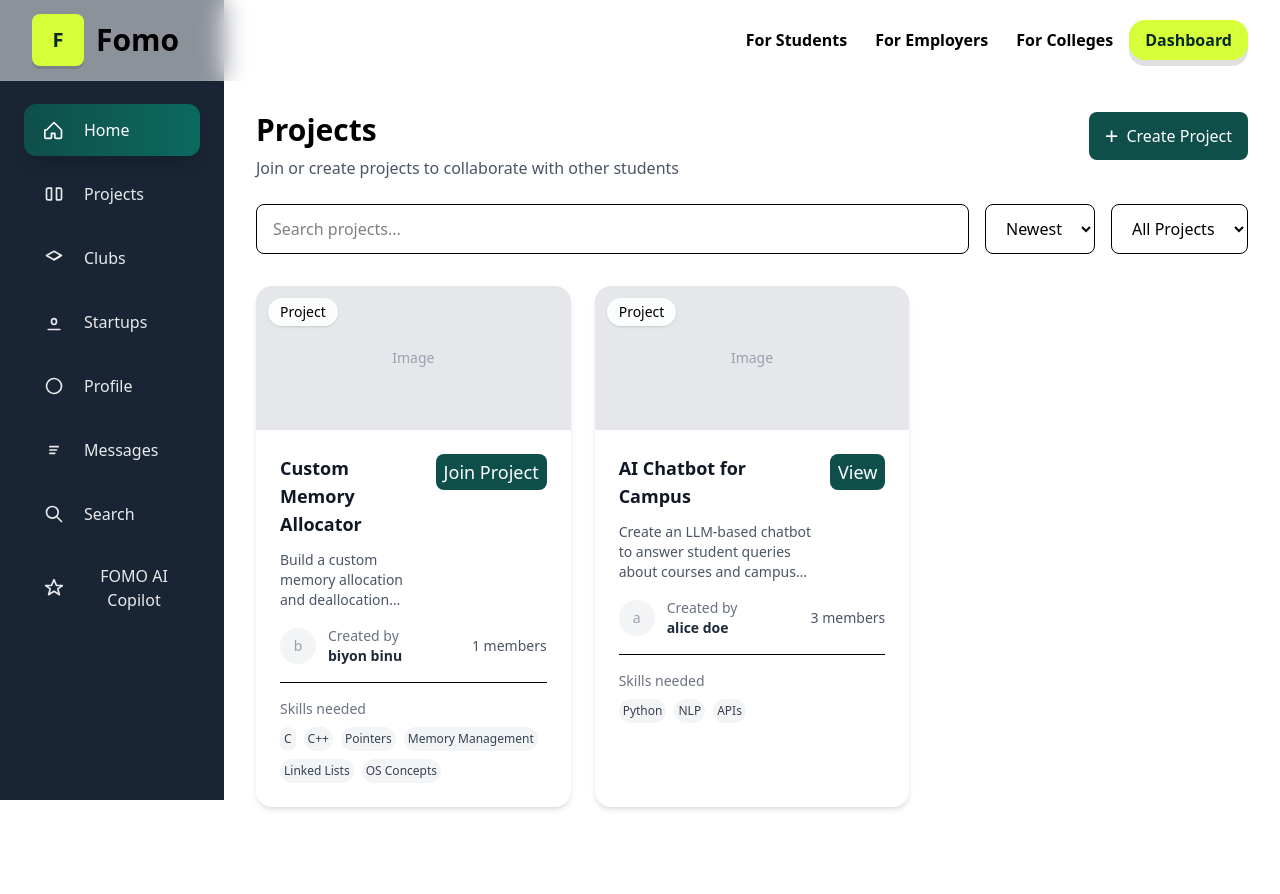
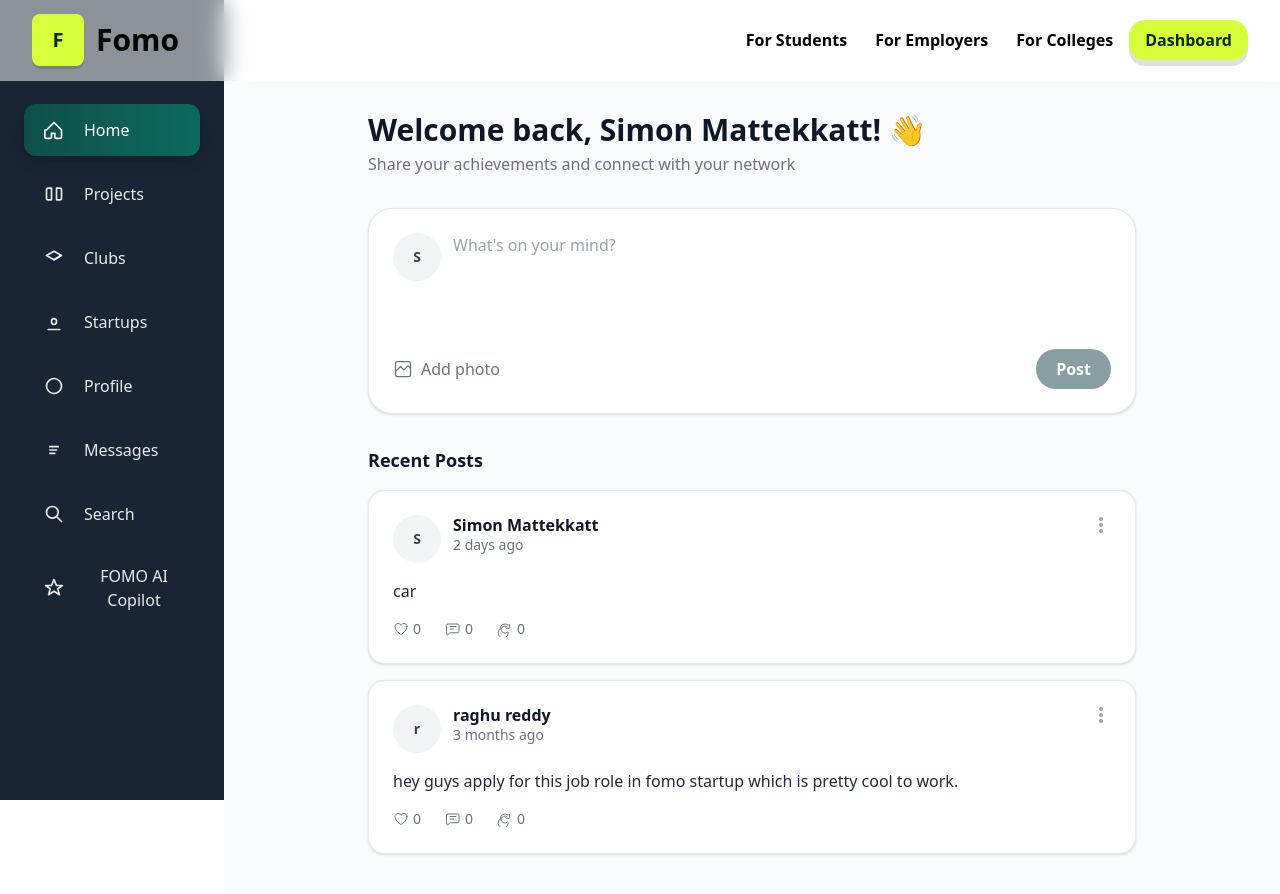
Before and after one commit to FO-MO/fomo-frontend, a Next.js app: page /students in a window 1280 px wide. Shown: the top 894 px of the page. Before the commit the page ends 871 px from the top, so only its background shows below. Built offline with nearby package versions, Linux system fonts and the light colour scheme.

Commit message:
created home page and also did some updates

```diff
--- a/app/students/page.tsx
+++ b/app/students/page.tsx
@@ -1,81 +1,134 @@
-import React from "react";
-import ProjectCard, { Project } from "@/components/ProjectCard";
+import PostCard, { Post } from "@/components/PostCard";
 
-const mockProjects: Project[] = [
+export type HomePageData = {
+  user: {
+    name: string;
+    initials: string;
+    greetingEmoji: string;
+    subtitle: string;
+  };
+  composer: {
+    placeholder: string;
+    postLabel: string;
+  };
+  postsSectionTitle: string;
+  posts: Post[];
+};
+
+const homePageData: HomePageData = {
+  user: {
+    name: "Simon Mattekkatt",
+    initials: "S",
+    greetingEmoji: "👋",
+    subtitle: "Share your achievements and connect with your network",
+  },
+  composer: {
+    placeholder: "What's on your mind?",
+    postLabel: "Post",
+  },
+  postsSectionTitle: "Recent Posts",
+  posts: [
     {
       id: "1",
-    title: "Custom Memory Allocator",
-    description:
-      "Build a custom memory allocation and deallocation system similar to malloc and free. Focus on fragmentation and performance.",
-    tags: ["Project"],
-    creator: { name: "biyon binu", avatarUrl: null },
-    membersCount: 1,
-    skills: [
-      "C",
-      "C++",
-      "Pointers",
-      "Memory Management",
-      "Linked Lists",
-      "OS Concepts",
-    ],
-    actions: [{ label: "Join Project", href: "#" }],
-    imageUrl: null,
+      author: {
+        name: "Simon Mattekkatt",
+        initials: "S",
+      },
+      postedAgo: "2 days ago",
+      message: "car",
+      stats: {
+        likes: 0,
+        comments: 0,
+        shares: 0,
+      },
     },
     {
       id: "2",
-    title: "AI Chatbot for Campus",
-    description:
-      "Create an LLM-based chatbot to answer student queries about courses and campus life.",
-    tags: ["Project"],
-    creator: { name: "alice doe", avatarUrl: null },
-    membersCount: 3,
-    skills: ["Python", "NLP", "APIs"],
-    actions: [{ label: "View", href: "#" }],
-    imageUrl: null,
+      author: {
+        name: "raghu reddy",
+        initials: "r",
       },
-];
+      postedAgo: "3 months ago",
+      message:
+        "hey guys apply for this job role in fomo startup which is pretty cool to work.",
+      stats: {
+        likes: 0,
+        comments: 0,
+        shares: 0,
+      },
+    },
+  ],
+};
 
-export default function StudentsPage() {
+export default function StudentsHomePage() {
+  const { user, composer, postsSectionTitle, posts } = homePageData;
+
   return (
-    <main className="w-full px-6 sm:px-8 pt-8 pb-16">
-      <div className="flex items-start justify-between gap-6">
-        <div>
-          <h1 className="text-3xl font-extrabold">Projects</h1>
-          <p className="text-gray-600 mt-2">
-            Join or create projects to collaborate with other students
-          </p>
+    <main className="w-full px-6 sm:px-8 pt-8 pb-16 bg-gray-50">
+      <section className="max-w-3xl mx-auto flex flex-col gap-8">
+        <header>
+          <h1 className="text-3xl font-bold text-gray-900">
+            Welcome back, {user.name}! {user.greetingEmoji}
+          </h1>
+          <p className="text-gray-500 mt-1">{user.subtitle}</p>
+        </header>
+
+        <section className="bg-white border border-gray-200 rounded-3xl shadow-sm p-6 flex flex-col gap-4">
+          <div className="flex items-start gap-3">
+            <div className="w-12 h-12 rounded-full bg-gray-100 flex items-center justify-center text-sm font-semibold text-gray-700">
+              {user.initials}
             </div>
-
-        <div className="ml-auto">
-          <button className="bg-[#0f4f4a] text-white px-4 py-2 rounded-lg inline-flex items-center gap-2">
-            <span className="text-2xl">+</span>
-            <span>Create Project</span>
+            <textarea
+              className="flex-1 min-h-[100px] border-none resize-none focus:outline-none text-gray-700 placeholder:text-gray-400"
+              placeholder={composer.placeholder}
+            />
+          </div>
+          <div className="flex items-center justify-between">
+            <button
+              type="button"
+              className="flex items-center gap-2 text-gray-500 hover:text-gray-700 transition"
+            >
+              <svg
+                xmlns="http://www.w3.org/2000/svg"
+                className="w-5 h-5"
+                fill="none"
+                viewBox="0 0 24 24"
+                stroke="currentColor"
+                strokeWidth={1.5}
+              >
+                <path
+                  strokeLinecap="round"
+                  strokeLinejoin="round"
+                  d="M3 5.25a2.25 2.25 0 012.25-2.25h13.5A2.25 2.25 0 0121 5.25v13.5a2.25 2.25 0 01-2.25 2.25H5.25A2.25 2.25 0 013 18.75V5.25z"
+                />
+                <path
+                  strokeLinecap="round"
+                  strokeLinejoin="round"
+                  d="M3 15l6-6 4 4 5-5 3 3"
+                />
+              </svg>
+              Add photo
+            </button>
+            <button
+              type="button"
+              className="px-5 py-2 rounded-full bg-[#879EA2] text-white font-semibold hover:bg-[#6f878b] transition"
+            >
+              {composer.postLabel}
             </button>
           </div>
-      </div>
+        </section>
 
-      <div className="mt-6 flex gap-4 items-center">
-        <div className="flex-1">
-          <input
-            className="w-full border rounded-lg px-4 py-3"
-            placeholder="Search projects..."
-          />
-        </div>
-
-        <select className="border rounded-lg px-4 py-3">
-          <option>Newest</option>
-        </select>
-
-        <select className="border rounded-lg px-4 py-3">
-          <option>All Projects</option>
-        </select>
-      </div>
-
-      <div className="mt-8 grid grid-cols-1 sm:grid-cols-2 lg:grid-cols-3 gap-6">
-        {mockProjects.map((p) => (
-          <ProjectCard key={p.id} project={p} />
+        <section className="flex flex-col gap-4">
+          <h2 className="text-lg font-semibold text-gray-900">
+            {postsSectionTitle}
+          </h2>
+          <div className="flex flex-col gap-4">
+            {posts.map((post) => (
+              <PostCard key={post.id} post={post} />
             ))}
           </div>
+        </section>
+      </section>
     </main>
   );
 }
--- a/app/students/profile/page.tsx
+++ b/app/students/profile/page.tsx
@@ -1,17 +1,23 @@
-const userProfile = {
+"use client";
+
+import React, { useState } from "react";
+import ProfileProjectCard from "@/components/ProfileProjectCard";
+import ProfileClubCard from "@/components/ProfileClubCard";
+import ProfileInternshipCard from "@/components/ProfileInternshipCard";
+
+type TabKey = "projects" | "clubs" | "internships";
+
+const profileData = {
   name: "Simon Mattekkatt",
   email: "robertcresol@gmail.com",
   initials: "SM",
-  skills: [],
-  interests: [],
   followers: 0,
   following: 0,
   tabs: [
-    { key: "projects", label: "Projects" },
-    { key: "clubs", label: "Clubs" },
-    { key: "internships", label: "Internships" },
+    { key: "projects" as TabKey, label: "Projects" },
+    { key: "clubs" as TabKey, label: "Clubs" },
+    { key: "internships" as TabKey, label: "Internships" },
   ],
-  activeTab: "projects",
   projects: [
     {
       title: "EcoTrack Mobile App",
@@ -28,38 +34,119 @@ const userProfile = {
       tags: ["React", "Firebase", "Tailwind CSS"],
     },
   ],
+  clubs: [
+    {
+      name: "AI Innovators",
+      description: "Explore cutting-edge AI technologies with industry experts",
+      tags: ["Artificial Intelligence", "Machine Learning"],
+      badge: "Expert-led",
+    },
+    {
+      name: "Product Design Lab",
+      description:
+        "Learn product design methodologies from Apple and Tesla designers",
+      tags: ["Product Design", "UX"],
+      badge: "Expert-led",
+    },
+  ],
+  internships: [
+    {
+      role: "UI/UX Design Intern at Adobe",
+      timeline: "Summer 2023",
+      location: "San Francisco, CA",
+      status: "Applied",
+    },
+    {
+      role: "Frontend Developer Intern at Spotify",
+      timeline: "Summer 2023",
+      location: "Remote",
+      status: "Applied",
+    },
+  ],
 };
 
 export default function ProfilePage() {
+  const [activeTab, setActiveTab] = useState<TabKey>("projects");
+
+  const renderTabContent = () => {
+    switch (activeTab) {
+      case "projects":
+        return (
+          <div className="mt-6 flex flex-col gap-6">
+            {profileData.projects.map((project) => (
+              <ProfileProjectCard
+                key={project.title}
+                title={project.title}
+                description={project.description}
+                status={project.status}
+                tags={project.tags}
+              />
+            ))}
+          </div>
+        );
+      case "clubs":
+        return (
+          <div className="mt-6 flex flex-col gap-6">
+            {profileData.clubs.map((club) => (
+              <ProfileClubCard
+                key={club.name}
+                name={club.name}
+                description={club.description}
+                tags={club.tags}
+                badge={club.badge}
+              />
+            ))}
+          </div>
+        );
+      case "internships":
+        return (
+          <div className="mt-6 flex flex-col gap-6">
+            {profileData.internships.map((internship) => (
+              <ProfileInternshipCard
+                key={internship.role}
+                role={internship.role}
+                timeline={internship.timeline}
+                location={internship.location}
+                status={internship.status}
+              />
+            ))}
+          </div>
+        );
+      default:
+        return null;
+    }
+  };
+
   return (
-    <div className="w-full min-h-screen bg-white">
+    <div className="w-full min-h-screen bg-white px-5">
       <div className="w-full h-32 bg-gradient-to-r from-gray-200 to-gray-300" />
       <div className="max-w-5xl mx-auto -mt-16 flex gap-8">
-        {/* Left: Avatar and main info */}
         <div className="flex-1">
           <div className="flex items-center gap-6">
             <div className="w-32 h-32 rounded-full bg-gray-100 flex items-center justify-center text-4xl font-bold border-4 border-white shadow-lg">
-              {userProfile.initials}
+              {profileData.initials}
             </div>
             <div>
               <h1 className="text-3xl font-extrabold mb-1">
-                {userProfile.name}
+                {profileData.name}
               </h1>
-              <div className="text-gray-500 text-lg">@{userProfile.email}</div>
+              <div className="text-gray-500 text-lg">@{profileData.email}</div>
             </div>
           </div>
 
-          {/* Tabs */}
           <div className="mt-10">
             <div className="flex gap-2 bg-gray-100 rounded-xl p-2 w-full max-w-xl">
-              {userProfile.tabs.map((tab) => (
+              {profileData.tabs.map((tab) => (
                 <button
                   key={tab.key}
-                  className={`px-5 py-2 rounded-lg font-medium text-base transition-all duration-100 ${
-                    userProfile.activeTab === tab.key
-                      ? "bg-white shadow text-black"
-                      : "text-gray-500"
+                  type="button"
+                  className={`px-5 py-2 rounded-lg font-medium text-base transition-all duration-200 transform focus:outline-none focus-visible:ring-2 focus-visible:ring-offset-2 focus-visible:ring-[#185c5a] ${
+                    activeTab === tab.key
+                      ? "bg-white text-gray-900 shadow-md scale-[1.02]"
+                      : "text-gray-500 hover:bg-white/70 hover:text-gray-800 hover:shadow-sm hover:-translate-y-0.5"
                   }`}
+                  aria-pressed={activeTab === tab.key}
+                  onClick={() => setActiveTab(tab.key)}
                 >
                   {tab.label}
                 </button>
@@ -67,61 +154,18 @@ export default function ProfilePage() {
             </div>
           </div>
 
-          {/* Projects List */}
-          {userProfile.activeTab === "projects" && (
-            <div className="mt-6 flex flex-col gap-6">
-              {userProfile.projects.map((proj, idx) => (
-                <div
-                  key={proj.title + idx}
-                  className="bg-white rounded-2xl border border-gray-200 shadow-sm p-6"
-                >
-                  <div className="flex items-center justify-between mb-1">
-                    <h2 className="text-xl font-semibold">{proj.title}</h2>
-                    <span
-                      className={`px-4 py-1 rounded-full font-semibold text-sm ${
-                        proj.status === "Active"
-                          ? "bg-[#185c5a] text-white"
-                          : "bg-gray-100 text-gray-700"
-                      }`}
-                    >
-                      {proj.status}
-                    </span>
-                  </div>
-                  <div className="text-gray-700 mb-3">{proj.description}</div>
-                  <div className="flex gap-2 flex-wrap">
-                    {proj.tags.map((tag) => (
-                      <span
-                        key={tag}
-                        className="bg-gray-100 text-gray-700 rounded-full px-3 py-1 text-xs font-medium"
-                      >
-                        {tag}
-                      </span>
-                    ))}
-                  </div>
-                </div>
-              ))}
-            </div>
-          )}
+          {renderTabContent()}
         </div>
 
-        {/* Right: Skills, Interests, Followers */}
         <div className="w-72 pt-24">
-          <div className="mb-6">
-            <h3 className="font-semibold text-lg mb-2">Skills</h3>
-            {/* List skills here if any */}
-          </div>
-          <div className="mb-6">
-            <h3 className="font-semibold text-lg mb-2">Interests</h3>
-            {/* List interests here if any */}
-          </div>
           <div className="border-t pt-4">
             <div className="flex justify-between text-gray-700 font-medium mb-2">
               <span>Followers</span>
-              <span>{userProfile.followers}</span>
+              <span>{profileData.followers}</span>
             </div>
             <div className="flex justify-between text-gray-700 font-medium">
               <span>Following</span>
-              <span>{userProfile.following}</span>
+              <span>{profileData.following}</span>
             </div>
           </div>
         </div>
--- /dev/null
+++ b/components/PostCard.tsx
@@ -0,0 +1,118 @@
+"use client";
+
+import React from "react";
+
+type PostAuthor = {
+  name: string;
+  initials: string;
+};
+
+type PostStats = {
+  likes: number;
+  comments: number;
+  shares?: number;
+};
+
+export type Post = {
+  id: string;
+  author: PostAuthor;
+  postedAgo: string;
+  message: string;
+  stats: PostStats;
+};
+
+type Props = {
+  post: Post;
+};
+
+export default function PostCard({ post }: Props) {
+  const { author, postedAgo, message, stats } = post;
+
+  return (
+    <article className="bg-white border border-gray-200 rounded-2xl shadow-sm p-6 flex flex-col gap-4">
+      <header className="flex items-start justify-between">
+        <div className="flex items-start gap-3">
+          <div className="w-12 h-12 rounded-full bg-gray-100 flex items-center justify-center text-sm font-semibold text-gray-700">
+            {author.initials}
+          </div>
+          <div>
+            <p className="font-semibold text-gray-900 leading-tight">
+              {author.name}
+            </p>
+            <p className="text-sm text-gray-500">{postedAgo}</p>
+          </div>
+        </div>
+        <button
+          type="button"
+          className="text-gray-400 hover:text-gray-600 transition"
+          aria-label="Post options"
+        >
+          <svg
+            xmlns="http://www.w3.org/2000/svg"
+            className="w-5 h-5"
+            fill="currentColor"
+            viewBox="0 0 20 20"
+          >
+            <path d="M10 6a2 2 0 110-4 2 2 0 010 4zM10 12a2 2 0 110-4 2 2 0 010 4zM10 18a2 2 0 110-4 2 2 0 010 4z" />
+          </svg>
+        </button>
+      </header>
+
+      <p className="text-gray-800 whitespace-pre-line">{message}</p>
+
+      <footer className="flex items-center gap-6 text-sm text-gray-500">
+        <span className="flex items-center gap-1">
+          <svg
+            xmlns="http://www.w3.org/2000/svg"
+            className="w-4 h-4"
+            fill="none"
+            viewBox="0 0 24 24"
+            stroke="currentColor"
+            strokeWidth={1.5}
+          >
+            <path
+              strokeLinecap="round"
+              strokeLinejoin="round"
+              d="M21 8.25c0-2.485-2.099-4.5-4.688-4.5-1.935 0-3.597 1.126-4.312 2.733-.715-1.607-2.377-2.733-4.313-2.733C5.1 3.75 3 5.765 3 8.25c0 7.22 9 12 9 12s9-4.78 9-12z"
+            />
+          </svg>
+          {stats.likes}
+        </span>
+        <span className="flex items-center gap-1">
+          <svg
+            xmlns="http://www.w3.org/2000/svg"
+            className="w-4 h-4"
+            fill="none"
+            viewBox="0 0 24 24"
+            stroke="currentColor"
+            strokeWidth={1.5}
+          >
+            <path
+              strokeLinecap="round"
+              strokeLinejoin="round"
+              d="M7.5 8.25h9m-9 3.75h5.25m-10.5 3.375V6.75a2.25 2.25 0 012.25-2.25h13.5A2.25 2.25 0 0121 6.75v8.629a2.25 2.25 0 01-2.25 2.25H8.309a2.25 2.25 0 00-1.591.659l-2.772 2.772c-.516.516-1.401.151-1.401-.58z"
+            />
+          </svg>
+          {stats.comments}
+        </span>
+        <span className="flex items-center gap-1">
+          <svg
+            xmlns="http://www.w3.org/2000/svg"
+            className="w-4 h-4"
+            fill="none"
+            viewBox="0 0 24 24"
+            stroke="currentColor"
+            strokeWidth={1.5}
+          >
+            <path
+              strokeLinecap="round"
+              strokeLinejoin="round"
+              d="M4.5 12a7.5 7.5 0 0112.38-5.742l.87-.87a.75.75 0 011.28.53v4.25a.75.75 0 01-.75.75h-4.25a.75.75 0 01-.53-1.28l1.22-1.22A5.998 5.998 0 006 12a6 6 0 009.743 4.743.75.75 0 11.994 1.124A7.5 7.5 0 114.5 12z"
+            />
+          </svg>
+          {stats.shares ?? 0}
+        </span>
+      </footer>
+    </article>
+  );
+}
--- /dev/null
+++ b/components/ProfileClubCard.tsx
@@ -0,0 +1,41 @@
+import React from "react";
+
+type Props = {
+  name: string;
+  description: string;
+  tags: string[];
+  badge?: string;
+};
+
+export default function ProfileClubCard({
+  name,
+  description,
+  tags,
+  badge,
+}: Props) {
+  return (
+    <div className="bg-white rounded-2xl border border-gray-200 shadow-sm p-6">
+      <div className="flex items-start justify-between mb-2">
+        <div>
+          <h2 className="text-xl font-semibold text-gray-900">{name}</h2>
+          <p className="text-gray-700 mt-1">{description}</p>
+        </div>
+        {badge && (
+          <span className="px-4 py-1 rounded-full bg-[#185c5a] text-white text-sm font-semibold">
+            {badge}
+          </span>
+        )}
+      </div>
+      <div className="flex gap-2 flex-wrap">
+        {tags.map((tag) => (
+          <span
+            key={tag}
+            className="bg-gray-100 text-gray-700 rounded-full px-3 py-1 text-xs font-medium"
+          >
+            {tag}
+          </span>
+        ))}
+      </div>
+    </div>
+  );
+}
--- /dev/null
+++ b/components/ProfileInternshipCard.tsx
@@ -0,0 +1,31 @@
+import React from "react";
+
+type Props = {
+  role: string;
+  timeline: string;
+  location: string;
+  status: string;
+};
+
+export default function ProfileInternshipCard({
+  role,
+  timeline,
+  location,
+  status,
+}: Props) {
+  return (
+    <div className="bg-white rounded-2xl border border-gray-200 shadow-sm p-6">
+      <div className="flex items-start justify-between">
+        <div>
+          <h2 className="text-xl font-semibold text-gray-900">{role}</h2>
+          <p className="text-gray-600 mt-2">
+            {timeline} <span className="mx-1">•</span> {location}
+          </p>
+        </div>
+        <span className="px-4 py-1 rounded-full bg-gray-100 text-gray-700 text-sm font-semibold">
+          {status}
+        </span>
+      </div>
+    </div>
+  );
+}
--- /dev/null
+++ b/components/ProfileProjectCard.tsx
@@ -0,0 +1,43 @@
+import React from "react";
+
+type Props = {
+  title: string;
+  description: string;
+  status: string;
+  tags: string[];
+};
+
+export default function ProfileProjectCard({
+  title,
+  description,
+  status,
+  tags,
+}: Props) {
+  const isActive = status.toLowerCase() === "active";
+
+  return (
+    <div className="bg-white rounded-2xl border border-gray-200 shadow-sm p-6">
+      <div className="flex items-center justify-between mb-1">
+        <h2 className="text-xl font-semibold text-gray-900">{title}</h2>
+        <span
+          className={`px-4 py-1 rounded-full font-semibold text-sm ${
+            isActive ? "bg-[#185c5a] text-white" : "bg-gray-100 text-gray-700"
+          }`}
+        >
+          {status}
+        </span>
+      </div>
+      <p className="text-gray-700 mb-3">{description}</p>
+      <div className="flex gap-2 flex-wrap">
+        {tags.map((tag) => (
+          <span
+            key={tag}
+            className="bg-gray-100 text-gray-700 rounded-full px-3 py-1 text-xs font-medium"
+          >
+            {tag}
+          </span>
+        ))}
+      </div>
+    </div>
+  );
+}
```
Also changed, not shown: components/sideBar.tsx (+12 -5 lines). Lines whose indentation alone changed are shown as unchanged.
